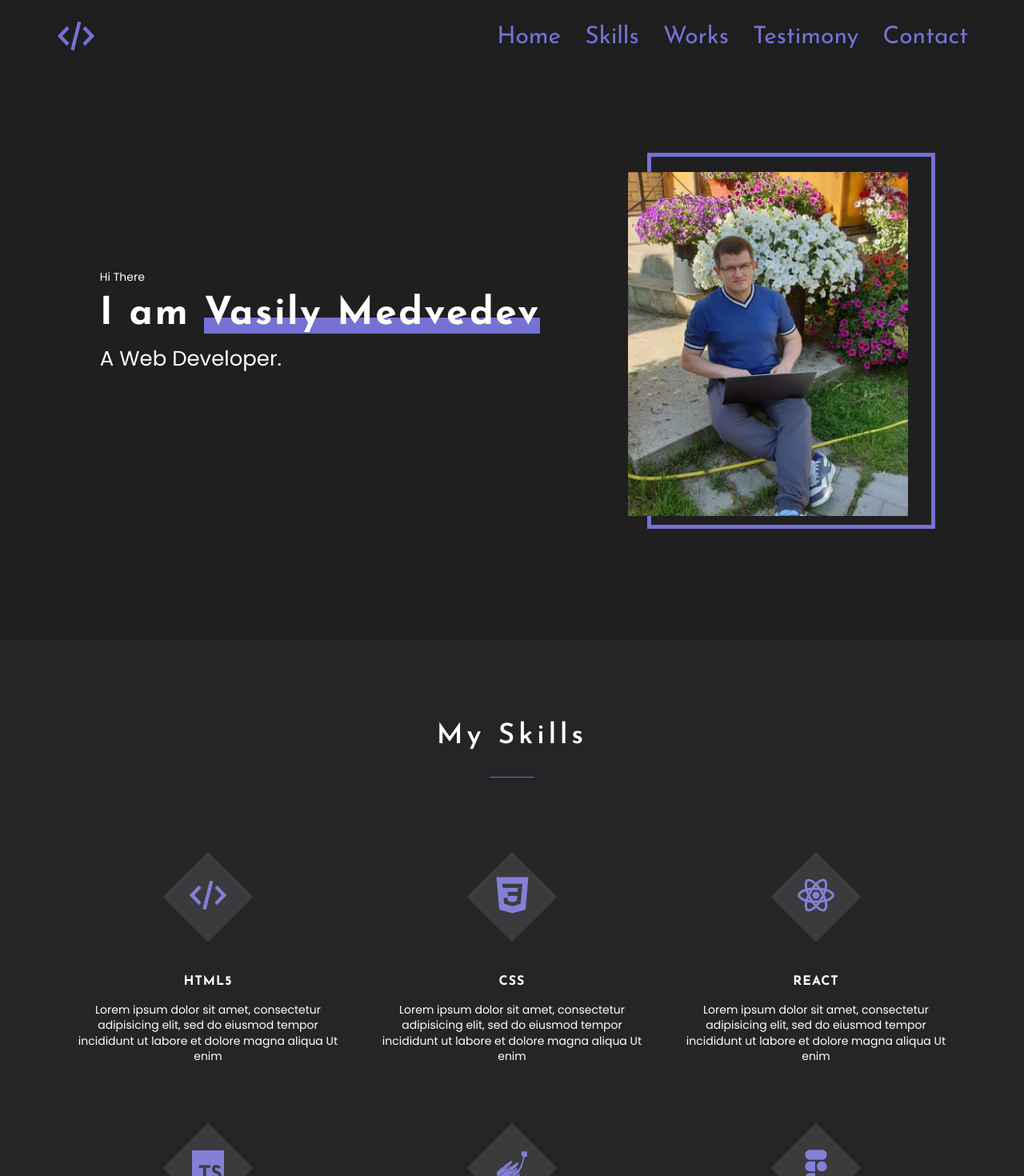
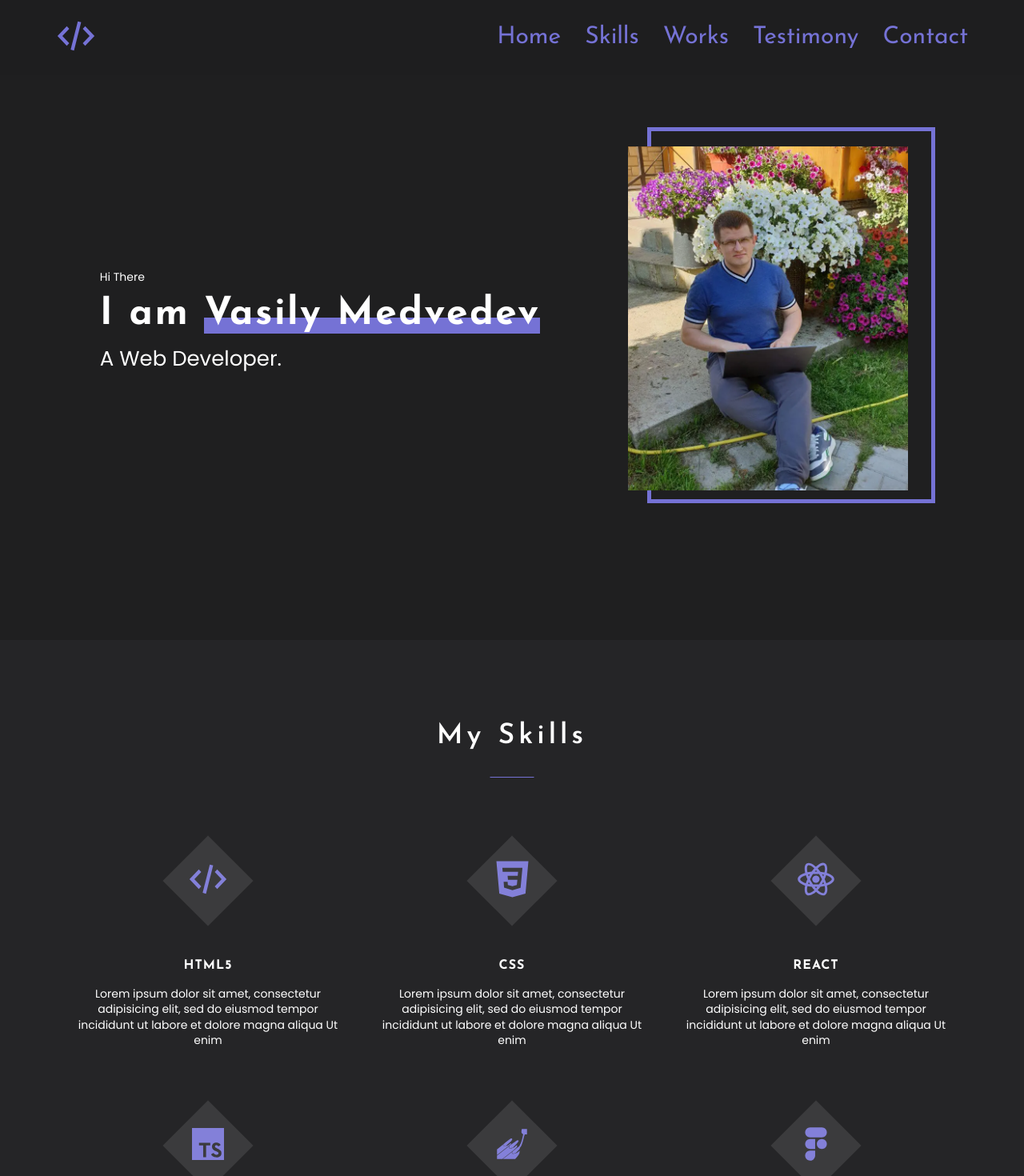
Before and after one commit to vasilyocheck/portfolio-start, a React app: page / in a window 1280 px wide. Shown: the top 1470 px of the page at 80% size. Built offline with nearby package versions, Linux system fonts and the light colour scheme.

Commit message:
add pixel perfect check

```diff
--- a/src/components/slider/Slider.tsx
+++ b/src/components/slider/Slider.tsx
@@ -43,7 +43,7 @@
   letter-spacing: 0.0625rem;
   text-transform: uppercase;
   display: inline-block;
-  margin: 22px 0 42px;
+  margin: 22px 0 32px;
 `;
 
 const Pagination = styled.div`
--- a/src/layout/sections/main/Main.tsx
+++ b/src/layout/sections/main/Main.tsx
@@ -82,7 +82,7 @@
 const PhotoWrapper = styled.div`
   position: relative;
   z-index: 0;
-  margin-top: 65px;
+
 
   &::before {
     content: '';
@@ -102,4 +102,8 @@
       bottom: -20px;
     }
   }
+
+  @media ${theme.media.mobile} {
+    margin-top: 65px;
+  };
 `;
--- a/src/layout/sections/skills/skill/Skill.tsx
+++ b/src/layout/sections/skills/skill/Skill.tsx
@@ -26,7 +26,7 @@
 
 const StyledSkill = styled.div`
   width: 330px;
-  padding: 62px 20px 40px;
+  padding: 42px 20px 52px;
   flex-grow: 1;
 
   @media ${theme.media.mobile} {
--- a/src/layout/sections/testimony/Testimony.tsx
+++ b/src/layout/sections/testimony/Testimony.tsx
@@ -29,6 +29,6 @@
   min-height: 50vh;
 
   ${IconWrapper} {
-    margin: 40px 0 72px;
+    margin: 28px 0 72px;
   }
 `;
```
